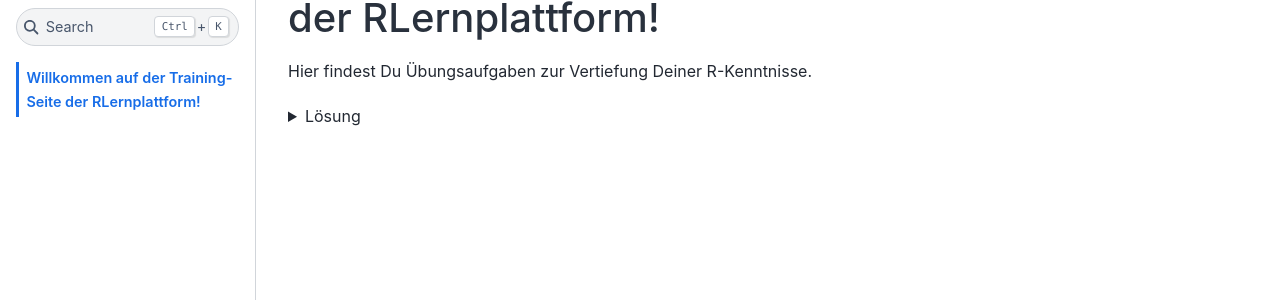
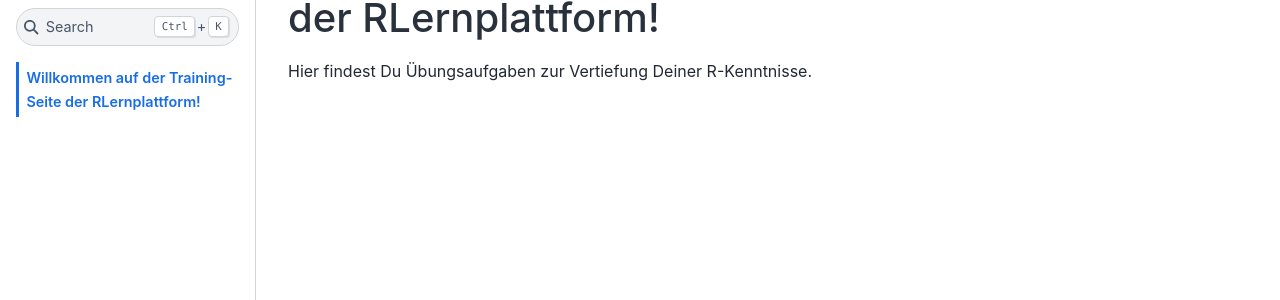
Before and after one commit to Methods-Berlin/RTraining, a Jupyter Book: the page built from intro.md, in a window 1280 px wide. Shown: the part 123-423 px from the top of the page. Built offline with Jupyter Book 1.0.4 settings and Sphinx 7.4.7 and the Sphinx Book theme 1.1.4, drawn with Linux system fonts in a browser that asks for light colours; pages that are not in the unit, such as notebooks, are missing from menus.

Commit message:
Beispiel auf Startseite gelöscht

````diff
--- a/intro.md
+++ b/intro.md
@@ -4,15 +4,3 @@ Hier findest Du Übungsaufgaben zur Vertiefung Deiner R-Kenntnisse.
 
 ```{tableofcontents}
 ```
-
-
-<details> <summary> Lösung </summary>
-
-Die Lösung zu der Aufgabe ist:
-<pre>
-<code>
-print(2+3)
-</code>
-</pre>
-
-</details>
````
